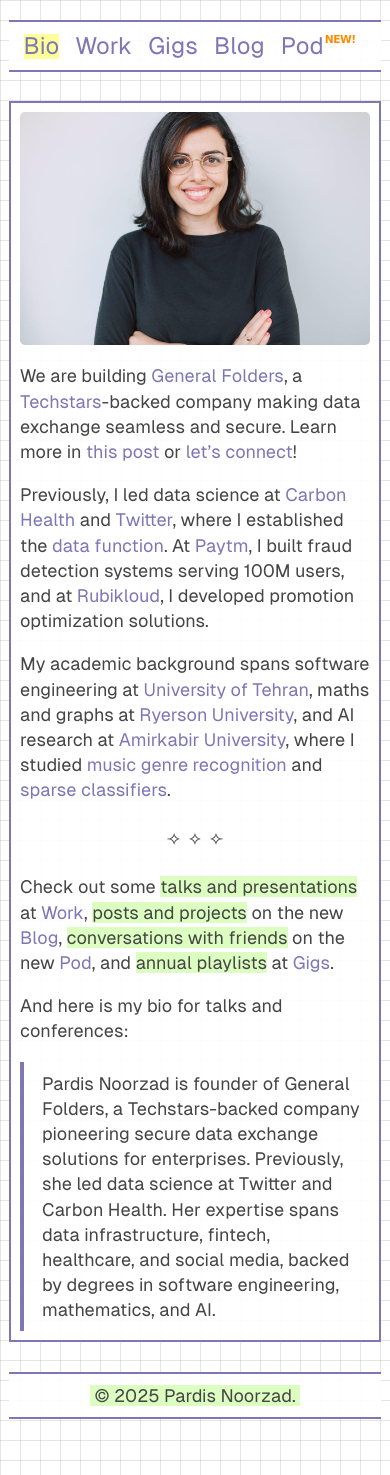
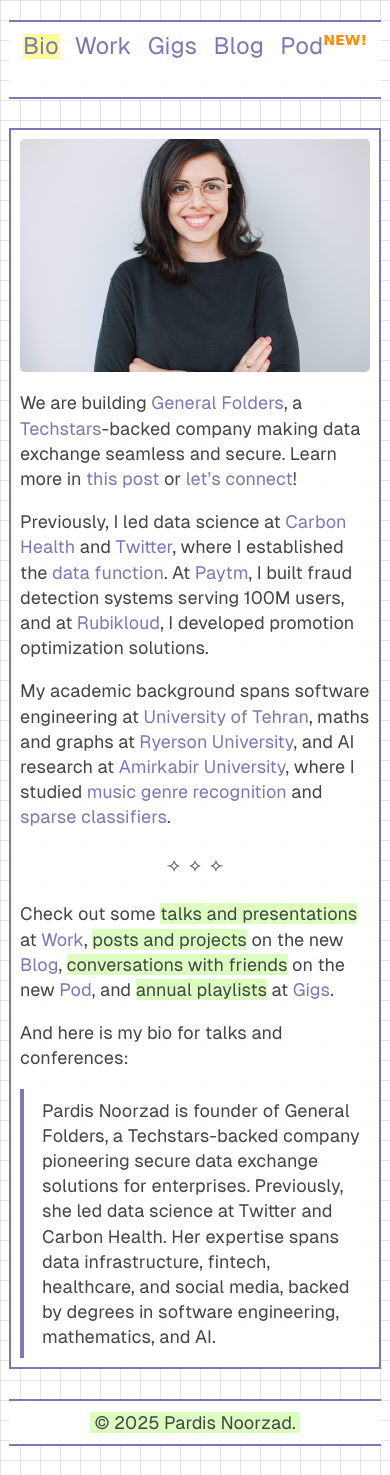
Before and after one commit to djpardis/djpardis.github.io, a Jekyll site: the page built from index.md, in a window 390 px wide. Built offline with Jekyll 4.4.1, drawn with Linux system fonts in a browser that asks for light colours.

Commit message:
Revert "Fix NEW! superscript styling for mobile devices"
This reverts commit e6822ac74bd52546dfe78a20736ba273a12d1eac.

```diff
--- a/_layouts/default.html
+++ b/_layouts/default.html
@@ -19,9 +19,9 @@
             <center>
               {% for node in site.pages_list %}
                 {% if page.title == node[0] %}
-                  <span style="background-color: #FFFF99"><a href="{{ node[1]  }}">{{ node[0] }}{% if node[0] == 'Pod' %}<sup class="new-tag">NEW!</sup>{% endif %}</a></span>
+                  <span style="background-color: #FFFF99"><a href="{{ node[1]  }}">{{ node[0] }}{% if node[0] == 'Pod' %}<sup style="color: #FF8C00; font-family: 'Comic Sans MS', cursive, sans-serif; font-size: 0.6em; font-weight: bold;">NEW!</sup>{% endif %}</a></span>
                 {% else %}
-                  <a href="{{ node[1]  }}" {% if node[0] == 'Pod' %}class="pod-link"{% endif %}>{{ node[0] }}{% if node[0] == 'Pod' %}<sup class="new-tag">NEW!</sup>{% endif %}</a>
+                  <a href="{{ node[1]  }}" {% if node[0] == 'Pod' %}class="pod-link"{% endif %}>{{ node[0] }}{% if node[0] == 'Pod' %}<sup style="color: #FF8C00; font-family: 'Comic Sans MS', cursive, sans-serif; font-size: 0.6em; font-weight: bold;">NEW!</sup>{% endif %}</a>
                 {% endif %}
                  &nbsp;
               {% endfor %}
--- a/public/css/custom-styles.css
+++ b/public/css/custom-styles.css
@@ -2,29 +2,6 @@
  * Custom styles for djpardis.github.io
  * Contains custom styling and visual enhancements
  */
-
-/* NEW! tag styling */
-.new-tag {
-  color: #FF8C00;
-  font-family: 'Comic Sans MS', cursive, sans-serif;
-  font-size: 0.6em;
-  font-weight: bold;
-  display: inline-block;
-  vertical-align: super;
-  line-height: 1;
-  position: relative;
-  top: -0.3em;
-  margin-left: 2px;
-}
-
-@media (max-width: 480px) {
-  .new-tag {
-    font-size: 0.45em;
-    margin-left: 1px;
-    top: -0.2em;
-    letter-spacing: -0.5px;
-  }
-}
 
 /* Base layout */
 html, body {
```
